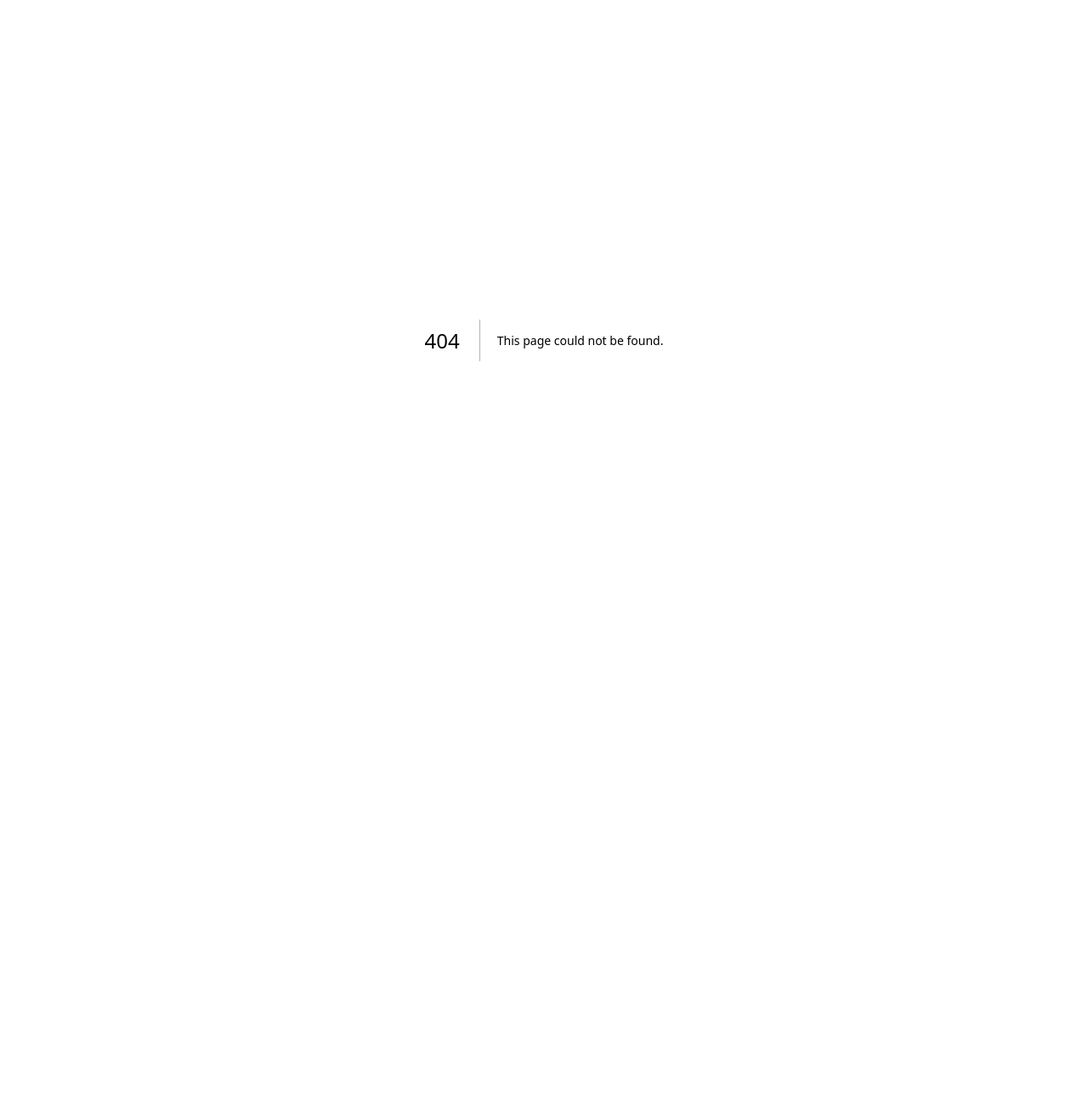
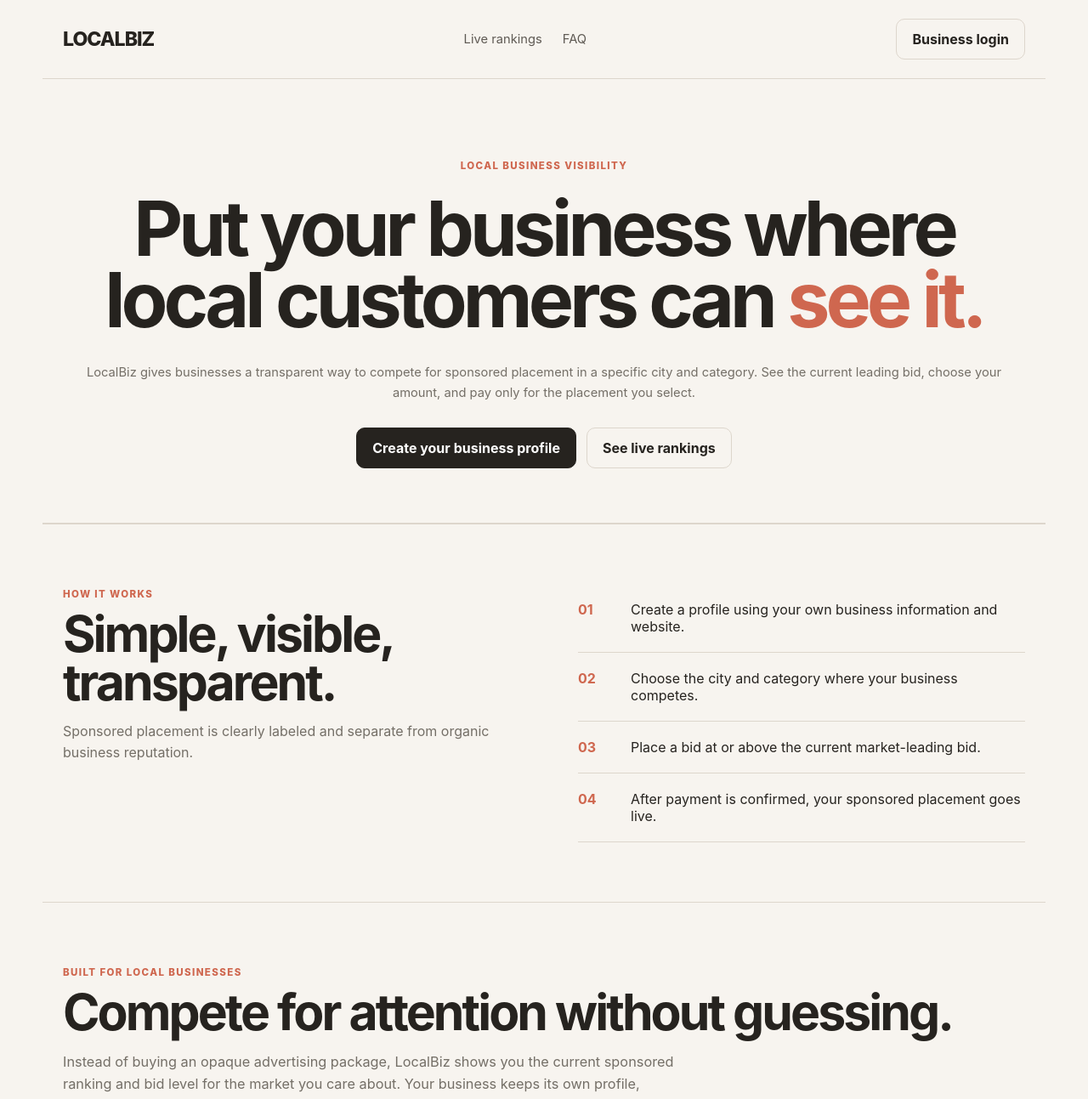
Before and after one commit to Dr-Opara/localbiz, a Next.js app: page /for-businesses in a window 1280 px wide. Before the commit this address had no page. Shown: the top 1293 px of the page at 85% size. Before the commit the page ends 800 px from the top, so only its background shows below. Built offline with nearby package versions, Linux system fonts and the light colour scheme.

Commit message:
Add dedicated ChatGPT campaign landing page

```diff
--- /dev/null
+++ b/app/for-businesses/page.tsx
@@ -0,0 +1,66 @@
+import type { Metadata } from 'next';
+
+export const metadata: Metadata = {
+  title: 'Promote Your Local Business',
+  description:
+    'Compete for transparent sponsored visibility in your city and category on LocalBiz. See the current top bid and choose your placement.',
+  alternates: { canonical: '/for-businesses' },
+};
+
+export default function ForBusinessesPage() {
+  return (
+    <main>
+      <header className="topbar">
+        <a className="brand" href="/">LOCALBIZ</a>
+        <nav>
+          <a href="/leaderboard">Live rankings</a>
+          <a href="/faq">FAQ</a>
+        </nav>
+        <a className="button secondary" href="/login">Business login</a>
+      </header>
+
+      <section className="hero compactHero">
+        <span className="eyebrow">LOCAL BUSINESS VISIBILITY</span>
+        <h1 className="claimHeadline">Put your business where local customers can <strong>see it.</strong></h1>
+        <p className="claimSub">
+          LocalBiz gives businesses a transparent way to compete for sponsored placement in a specific city and category.
+          See the current leading bid, choose your amount, and pay only for the placement you select.
+        </p>
+        <div style={{ display: 'flex', gap: 12, justifyContent: 'center', flexWrap: 'wrap', marginTop: 28 }}>
+          <a className="button" href="/signup?intent=claim-rank">Create your business profile</a>
+          <a className="button secondary" href="/leaderboard">See live rankings</a>
+        </div>
+      </section>
+
+      <section className="how">
+        <div>
+          <span className="eyebrow">HOW IT WORKS</span>
+          <h2>Simple, visible, transparent.</h2>
+          <p className="muted">Sponsored placement is clearly labeled and separate from organic business reputation.</p>
+        </div>
+        <ol>
+          <li><b>01</b><span>Create a profile using your own business information and website.</span></li>
+          <li><b>02</b><span>Choose the city and category where your business competes.</span></li>
+          <li><b>03</b><span>Place a bid at or above the current market-leading bid.</span></li>
+          <li><b>04</b><span>After payment is confirmed, your sponsored placement goes live.</span></li>
+        </ol>
+      </section>
+
+      <section className="businessSection">
+        <span className="eyebrow">BUILT FOR LOCAL BUSINESSES</span>
+        <h2>Compete for attention without guessing.</h2>
+        <p>
+          Instead of buying an opaque advertising package, LocalBiz shows you the current sponsored ranking and bid level for the market you care about.
+          Your business keeps its own profile, location, website, and logo identity.
+        </p>
+        <a className="button" href="/signup?intent=claim-rank">Get started</a>
+      </section>
+
+      <footer className="siteFooter">
+        <div><strong>LocalBiz</strong><span>Transparent sponsored local rankings.</span></div>
+        <div className="footerLinks"><a href="/faq">FAQ</a><a href="/terms">Terms</a><a href="/privacy">Privacy</a></div>
+        <a className="footerCredit" href="https://theboringproduct.com">Built by The Boring Product</a>
+      </footer>
+    </main>
+  );
+}
```
